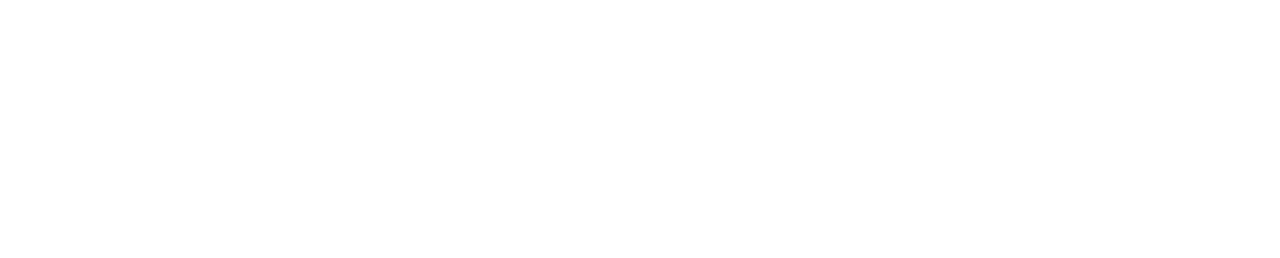
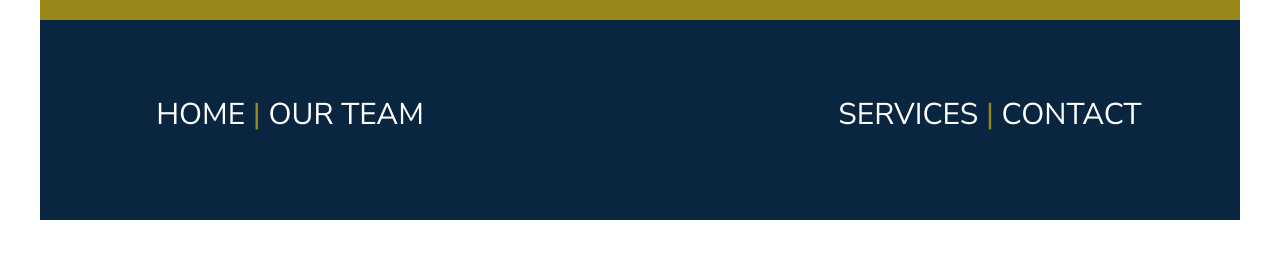
Before and after one commit to jamespratt41/pratt_james_DTP, a plain HTML site: page index.html in a window 1280 px wide. Drawn offline with Linux system fonts and the light colour scheme.

Commit message:
added the header how I would like it

```diff
--- a/css/main.css
+++ b/css/main.css
@@ -1,6 +1,56 @@
 @charset "utf-8";
 /*css document*/
 
-.hidden {
+.hidden{
 	display: none;
 }
+
+#siteContainer{
+	width: 1200px;
+	margin: 0 auto;
+	background-color: white;
+}
+
+.goldBar{
+	height: 20px;
+	width: 100%;
+	background-color: #998819;
+}
+
+#mainHeader{
+	height: 200px;
+	background-color: #092540;
+	display: flex;
+	justify-content: space-between;
+}
+
+.mainNav{
+	width: 500px;
+	text-align: center;
+}
+
+a:link{
+	color: #fff; text-decoration: none;
+}
+
+a:visited{
+	color: #fff; text-decoration: none;
+}
+
+a:hover{
+	color: #ccc; text-decoration: none;
+}
+
+a:active{
+	color: #fff; text-decoration: none;
+}
+
+p{
+	font-size: 30px;
+	color: #998819;
+	font-family: 'Nunito Sans', sans-serif;
+}
+
+.navLinks{
+	margin-top: 80px;
+}
--- a/index.html
+++ b/index.html
@@ -1,13 +1,41 @@
 <!doctype html>
-<html lang="en">
+<html>
 <head>
 <meta charset="utf-8">
-		<title>title of site</title>
+	<title>Vickers Pratt Bio</title>
 	<link href="css/reset.css" rel="stylesheet" type="text/css">
 	<link href="css/main.css" rel="stylesheet" type="text/css">
+	<link href="https://fonts.googleapis.com/css?family=Nunito+Sans" rel="stylesheet">
 </head>
 <body>
+	<div id="siteContainer">
+		<div class= "goldBar"></div>
+		<header id="mainHeader">
+			<nav class="mainNav">
+				<p class="navLinks">
+					<a href="#">HOME</a>   |
+					<a href="#">OUR TEAM
+					</a>
+				</p>
+			</nav>
+			<img>
+			<nav class="mainNav">
+				<p class="navLinks">
+					<a href="#">SERVICES</a>   |
+					<a href="#">CONTACT
+					</a>
+				</p>
+			</nav>
+		</header>
 
-		<script src="js/main.js"></script>
+
+
+		<footer>
+			<nav id="buttonHolder">
+
+			</nav>
+		</footer>
+	</div>
+	<script src="script/imageAnim.js"></script>
 </body>
 </html>
```
Lines whose indentation alone changed are shown as unchanged.
